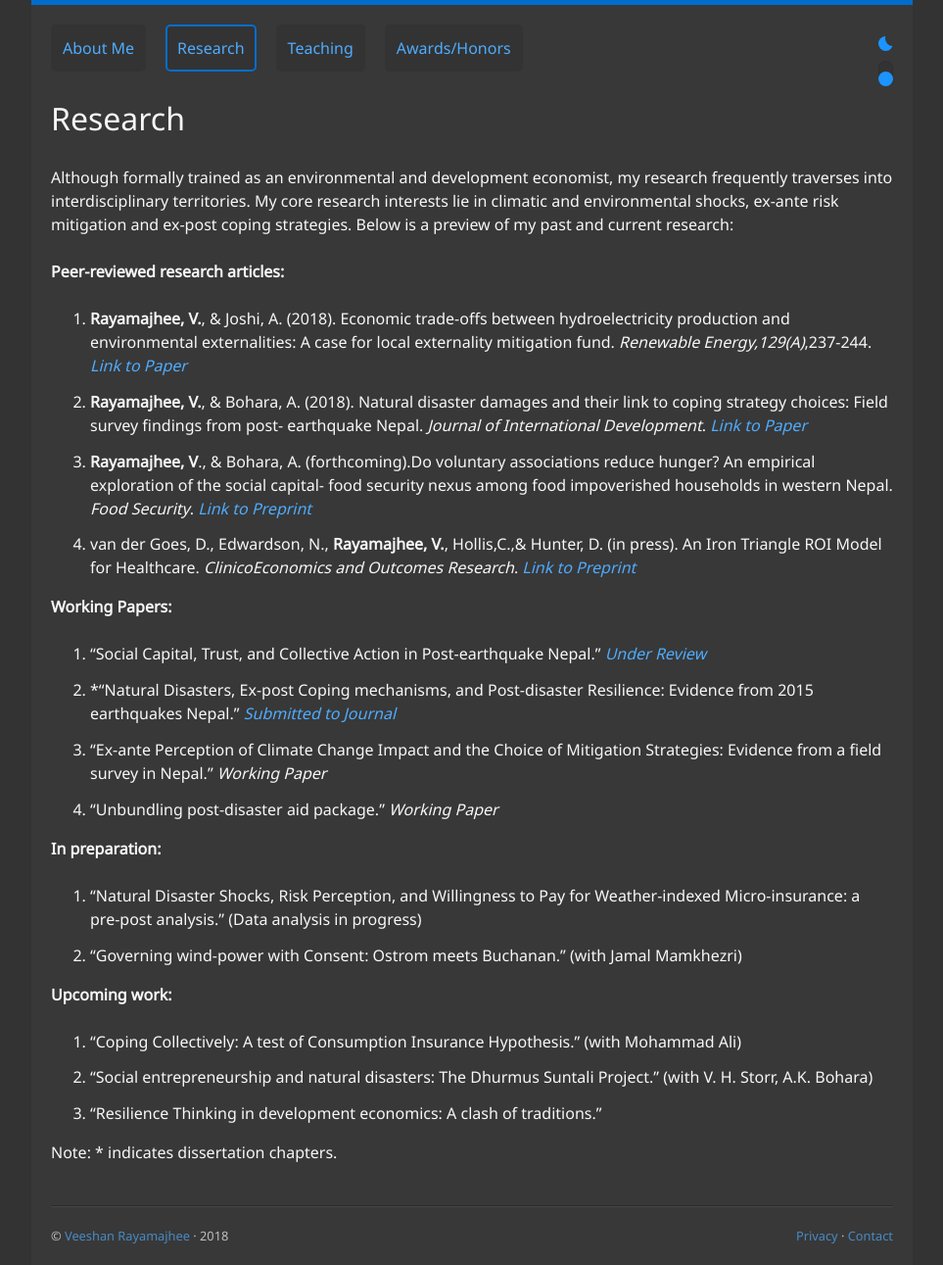
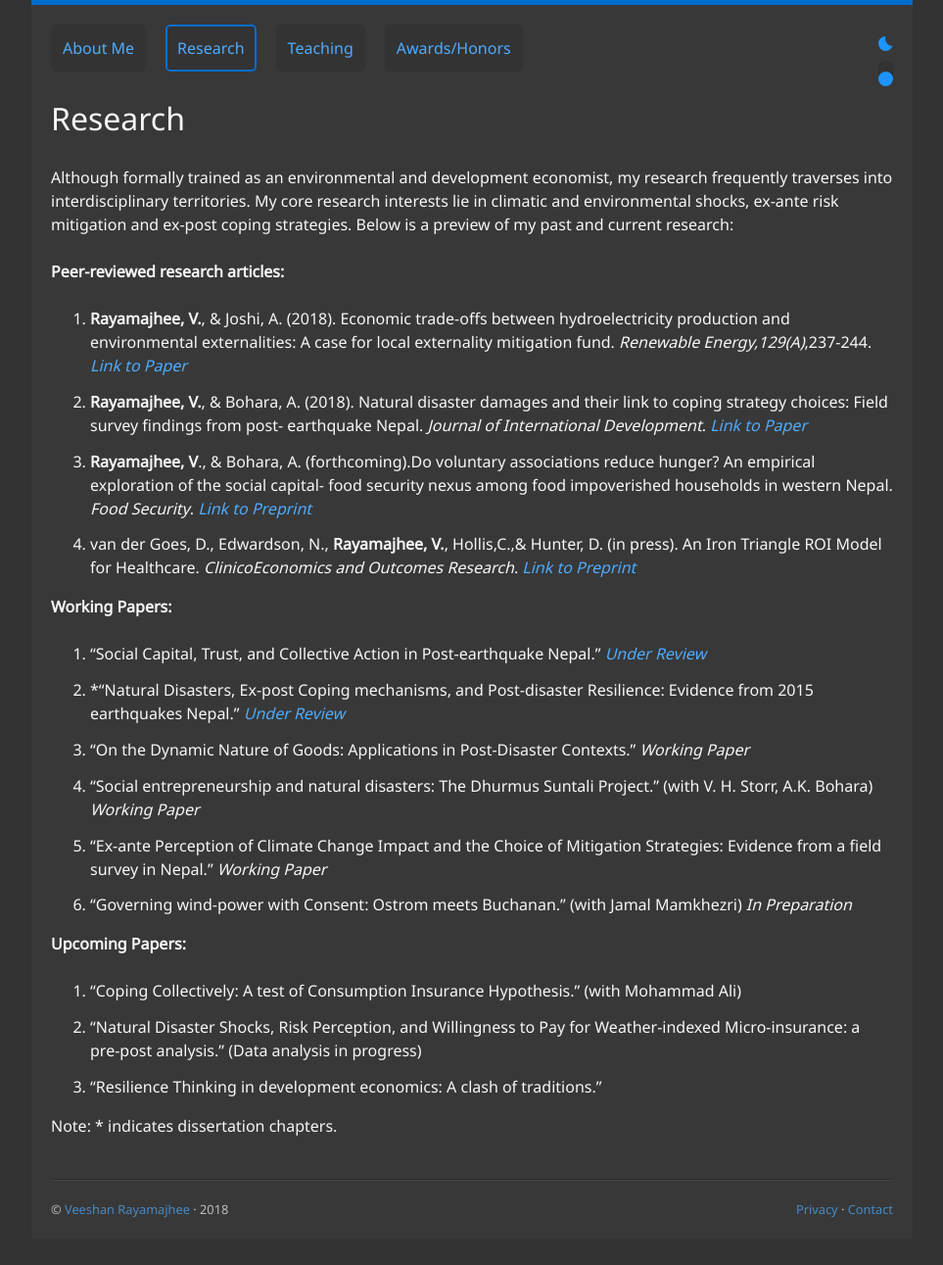
Before and after one commit to veeshanr/veeshanr.github.io, a Jekyll site: the page built from pages/research.md, in a window 1280 px wide. Shown: the whole page at 98% size, without its empty margins (158-1121 px from the left). Built offline with Jekyll 4.4.1, drawn with Linux system fonts in a browser that asks for light colours; after the commit the page ends 1264 px from its top, so only the background shows below that.

Commit message:
Update research.md

```diff
--- a/pages/research.md
+++ b/pages/research.md
@@ -20,18 +20,15 @@ Although formally trained as an environmental and development economist, my rese
 **Working Papers:**
 
 1. “Social Capital, Trust, and Collective Action in Post-earthquake Nepal.” [*Under Review*][5]
-2. *“Natural Disasters, Ex-post Coping mechanisms, and Post-disaster Resilience: Evidence from 2015 earthquakes Nepal.” [*Submitted to Journal*][6]
-3. “Ex-ante Perception of Climate Change Impact and the Choice of Mitigation Strategies: Evidence from a field survey in Nepal.” *Working Paper*
-4. “Unbundling post-disaster aid package.” *Working Paper*
+2. *“Natural Disasters, Ex-post Coping mechanisms, and Post-disaster Resilience: Evidence from 2015 earthquakes Nepal.” [*Under Review*][6]
+3. “On the Dynamic Nature of Goods: Applications in Post-Disaster Contexts.” *Working Paper*
+4. “Social entrepreneurship and natural disasters: The Dhurmus Suntali Project.” (with V. H. Storr, A.K. Bohara) *Working Paper*
+5. “Ex-ante Perception of Climate Change Impact and the Choice of Mitigation Strategies: Evidence from a field survey in Nepal.” *Working Paper*
+6. “Governing wind-power with Consent: Ostrom meets Buchanan.” (with Jamal Mamkhezri) *In Preparation*
 
-**In preparation:**
-
-1. “Natural Disaster Shocks, Risk Perception, and Willingness to Pay for Weather-indexed Micro-insurance: a pre-post analysis.” (Data analysis in progress)
-2. “Governing wind-power with Consent: Ostrom meets Buchanan.” (with Jamal Mamkhezri)
-
-**Upcoming work:**
+**Upcoming Papers:**
 1. “Coping Collectively: A test of Consumption Insurance Hypothesis." (with Mohammad Ali)
-2. “Social entrepreneurship and natural disasters: The Dhurmus Suntali Project.” (with V. H. Storr, A.K. Bohara)
+2. “Natural Disaster Shocks, Risk Perception, and Willingness to Pay for Weather-indexed Micro-insurance: a pre-post analysis.” (Data analysis in progress)
 3. “Resilience Thinking in development economics: A clash of traditions.”
 
 
```
